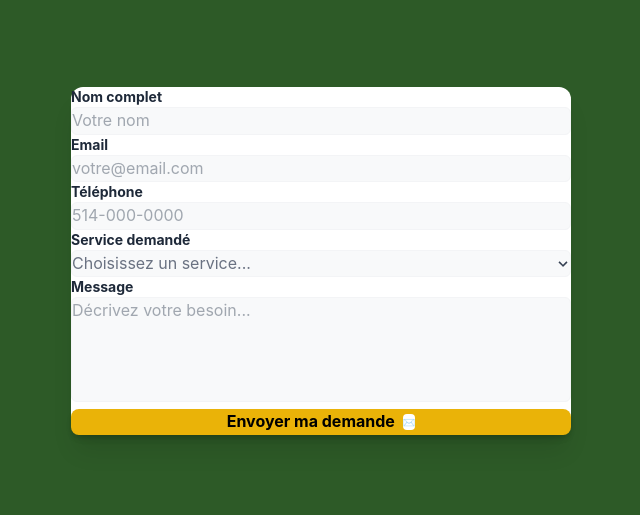
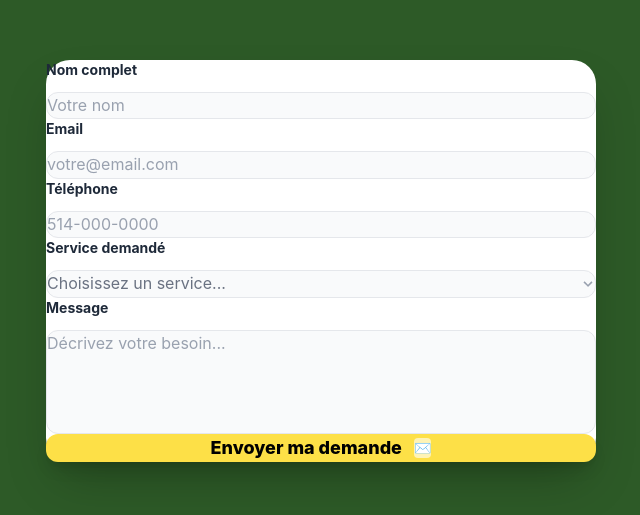
Before and after one commit to mtjservices/mtj-services, a Next.js app: page /auth/register/client in a window 1280 px wide. Shown: the part 139-654 px from the top of the page, without its empty margins (319-959 px from the left). Built offline with nearby package versions, Linux system fonts and the light colour scheme.

Commit message:
Formulaire aéré

```diff
--- a/src/app/auth/register/client/page.tsx
+++ b/src/app/auth/register/client/page.tsx
@@ -1,83 +1,83 @@
 import React from 'react';
 
-export default function RequestServicePage() {
+export default function RegisterClientPage() {
   return (
-    // Le conteneur vert principal (on utilise la couleur exacte de ton site)
-    <div className="min-h-screen bg-[#2d5a27] flex flex-col items-center justify-center p-4">
+    <div className="min-h-screen bg-[#2d5a27] flex items-center justify-center p-6 md:p-10">
+      {/* La carte blanche avec plus d'arrondi et d'ombre */}
+      <div className="bg-white w-full max-w-[550px] rounded-3xl shadow-2xl p-8 md:p-12 my-10">
 
-      {/* La carte blanche du formulaire */}
-      <div className="bg-white w-full max-w-[500px] rounded-xl shadow-xl p-10">
-
-        <form className="space-y-6">
+        <form className="space-y-8">
           {/* Nom Complet */}
-          <div className="space-y-2">
-            <label className="block text-sm font-bold text-gray-800">Nom complet</label>
+          <div className="flex flex-col gap-3">
+            <label className="text-sm font-bold text-gray-800 ml-1">Nom complet</label>
             <input
               type="text"
               placeholder="Votre nom"
-              className="w-full px-4 py-3 bg-[#f8f9fa] border border-gray-100 rounded-md focus:outline-none focus:ring-2 focus:ring-yellow-400 text-gray-600"
+              className="w-full px-5 py-4 bg-[#f9fafb] border border-gray-200 rounded-xl focus:ring-2 focus:ring-yellow-400 outline-none transition-all placeholder:text-gray-400"
             />
           </div>
 
           {/* Email */}
-          <div className="space-y-2">
-            <label className="block text-sm font-bold text-gray-800">Email</label>
+          <div className="flex flex-col gap-3">
+            <label className="text-sm font-bold text-gray-800 ml-1">Email</label>
             <input
               type="email"
               placeholder="votre@email.com"
-              className="w-full px-4 py-3 bg-[#f8f9fa] border border-gray-100 rounded-md focus:outline-none focus:ring-2 focus:ring-yellow-400 text-gray-600"
+              className="w-full px-5 py-4 bg-[#f9fafb] border border-gray-200 rounded-xl focus:ring-2 focus:ring-yellow-400 outline-none transition-all placeholder:text-gray-400"
             />
           </div>
 
           {/* Téléphone */}
-          <div className="space-y-2">
-            <label className="block text-sm font-bold text-gray-800">Téléphone</label>
+          <div className="flex flex-col gap-3">
+            <label className="text-sm font-bold text-gray-800 ml-1">Téléphone</label>
             <input
               type="tel"
               placeholder="514-000-0000"
-              className="w-full px-4 py-3 bg-[#f8f9fa] border border-gray-100 rounded-md focus:outline-none focus:ring-2 focus:ring-yellow-400 text-gray-600"
+              className="w-full px-5 py-4 bg-[#f9fafb] border border-gray-200 rounded-xl focus:ring-2 focus:ring-yellow-400 outline-none transition-all placeholder:text-gray-400"
             />
           </div>
 
           {/* Service demandé */}
-          <div className="space-y-2">
-            <label className="block text-sm font-bold text-gray-800">Service demandé</label>
+          <div className="flex flex-col gap-3">
+            <label className="text-sm font-bold text-gray-800 ml-1">Service demandé</label>
             <div className="relative">
-              <select className="w-full px-4 py-3 bg-[#f8f9fa] border border-gray-100 rounded-md focus:outline-none focus:ring-2 focus:ring-yellow-400 text-gray-500 appearance-none">
+              <select className="w-full px-5 py-4 bg-[#f9fafb] border border-gray-200 rounded-xl focus:ring-2 focus:ring-yellow-400 outline-none text-gray-500 appearance-none cursor-pointer">
                 <option>Choisissez un service...</option>
-                <option>Entretien de pelouse</option>
+                <option>Tonte de pelouse</option>
+                <option>Taille de haies</option>
+                <option>Ramassage de feuilles</option>
                 <option>Déneigement</option>
-                <option>Travaux manuels</option>
-                <option>Lavage de vitres</option>
-                <option>Nettoyage de gouttières</option>
-                <option>Taille de haie</option>
-                <option>Ramassage de feuilles</option>
+                <option>Aménagement paysager</option>
+                <option>Homme à tout faire</option>
+                <option>Peinture et retouches</option>
+                <option>Sur mesure</option>
               </select>
-              {/* Petite flèche personnalisée */}
-              <div className="pointer-events-none absolute inset-y-0 right-0 flex items-center px-2 text-gray-700">
+              <div className="pointer-events-none absolute inset-y-0 right-0 flex items-center px-4 text-gray-400">
                 <svg className="fill-current h-4 w-4" xmlns="http://www.w3.org/2000/svg" viewBox="0 0 20 20"><path d="M9.293 12.95l.707.707L15.657 8l-1.414-1.414L10 10.828 5.757 6.586 4.343 8z"/></svg>
               </div>
             </div>
           </div>
 
           {/* Message */}
-          <div className="space-y-2">
-            <label className="block text-sm font-bold text-gray-800">Message</label>
+          <div className="flex flex-col gap-3">
+            <label className="text-sm font-bold text-gray-800 ml-1">Message</label>
             <textarea
               placeholder="Décrivez votre besoin..."
               rows={4}
-              className="w-full px-4 py-3 bg-[#f8f9fa] border border-gray-100 rounded-md focus:outline-none focus:ring-2 focus:ring-yellow-400 text-gray-600 resize-none"
+              className="w-full px-5 py-4 bg-[#f9fafb] border border-gray-200 rounded-xl focus:ring-2 focus:ring-yellow-400 outline-none resize-none transition-all placeholder:text-gray-400"
             ></textarea>
           </div>
 
-          {/* Bouton Envoyer Jaune */}
-          <button
-            type="submit"
-            className="w-full bg-[#eab308] hover:bg-yellow-500 text-black font-bold py-4 rounded-lg transition-all shadow-md flex items-center justify-center gap-2 mt-4"
-          >
-            Envoyer ma demande
-            <span className="bg-white rounded-sm px-1 text-[10px]">✉️</span>
-          </button>
+          {/* Bouton Envoyer */}
+          <div className="pt-6">
+            <button
+              type="submit"
+              className="w-full bg-[#fde047] hover:bg-yellow-400 text-black font-extrabold py-5 rounded-xl shadow-lg transition-all flex items-center justify-center gap-3 text-lg"
+            >
+              Envoyer ma demande
+              <span className="bg-white/60 px-2 py-0.5 rounded text-sm">✉️</span>
+            </button>
+          </div>
         </form>
 
       </div>
```
